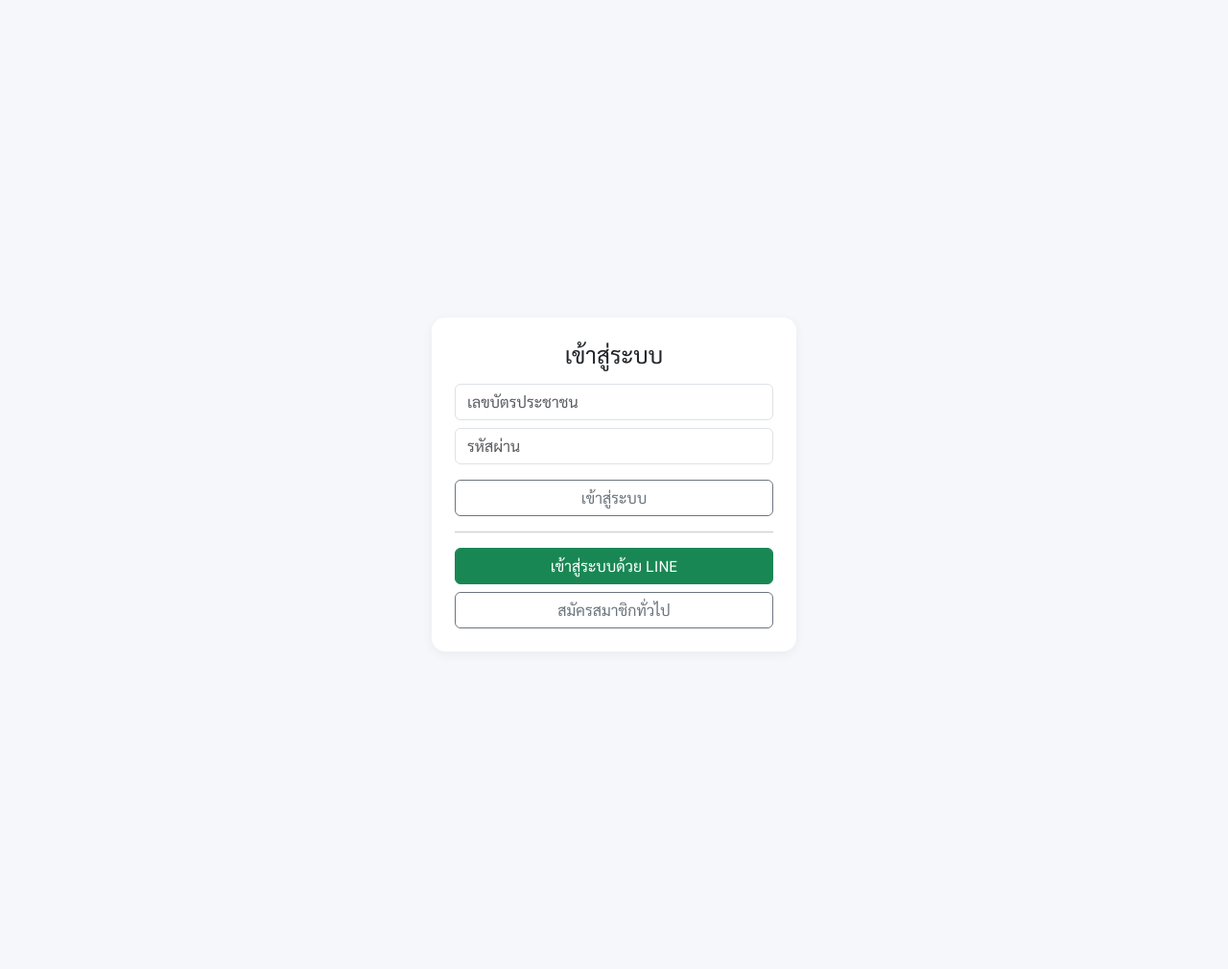
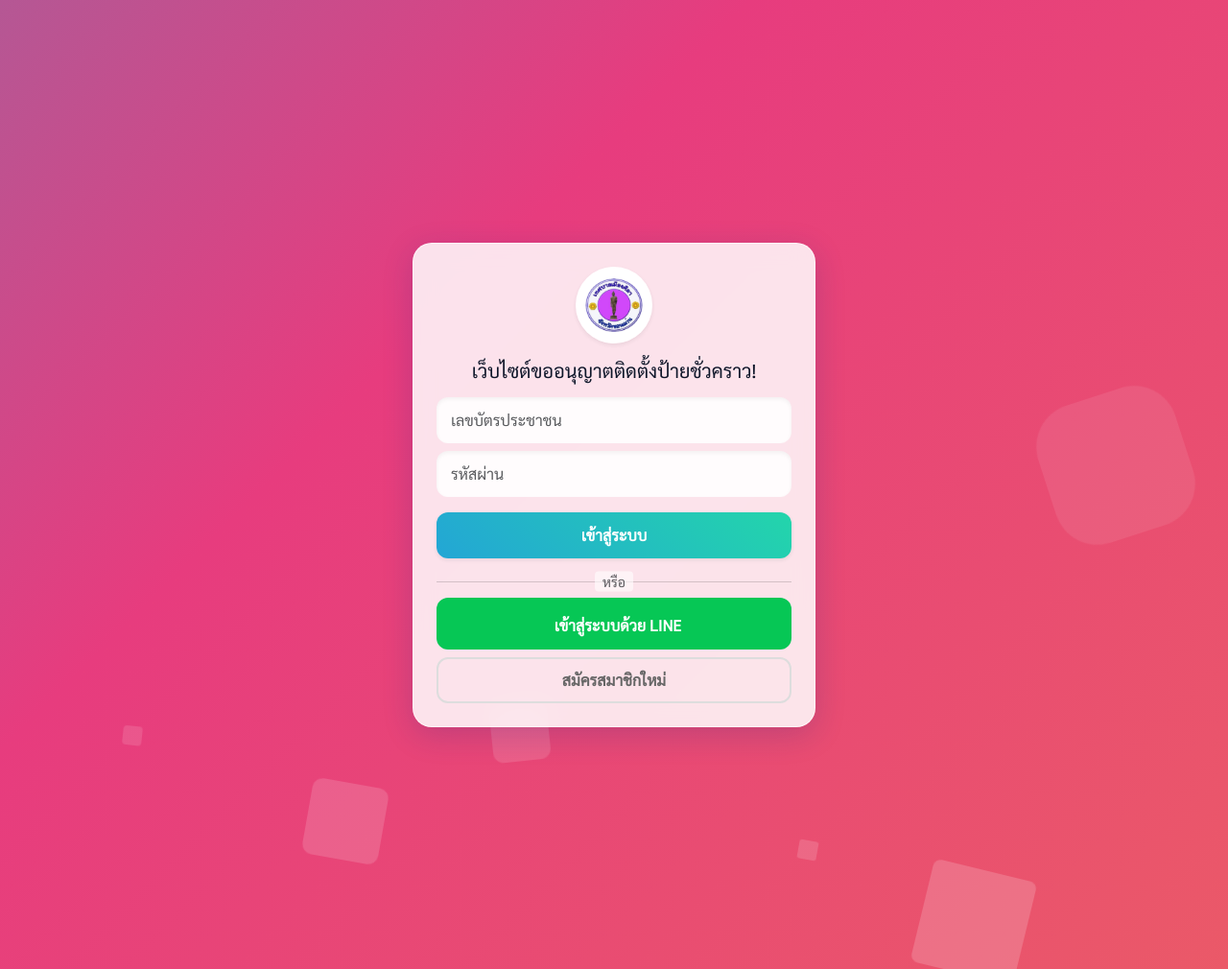
Before and after one commit to Ryuuichi999/projectfinal2026, a PHP site: page /Project2026/login.php in a window 1280 px wide. Shown: the whole page at 96% size. Run offline with PHP 8.4, Linux system fonts and the light colour scheme; some libraries are stand-ins or nearby versions.

Commit message:
แก้ไขหน้า login และ register ให้สวยขึ้น

```diff
--- /dev/null
+++ b/assets/css/dynamic-login.css
@@ -0,0 +1,217 @@
+/* Creating a dynamic moving gradient background */
+body {
+  margin: 0;
+  padding: 0;
+  font-family: "Sarabun", sans-serif;
+  /* Animated Gradient Background */
+  background: linear-gradient(-45deg, #ee7752, #e73c7e, #23a6d5, #23d5ab);
+  background-size: 400% 400%;
+  animation: gradientBG 15s ease infinite;
+  min-height: 100vh;
+  display: flex;
+  justify-content: center;
+  align-items: center;
+}
+
+@keyframes gradientBG {
+  0% {
+    background-position: 0% 50%;
+  }
+  50% {
+    background-position: 100% 50%;
+  }
+  100% {
+    background-position: 0% 50%;
+  }
+}
+
+/* Glassmorphism Card Style */
+.glass-card {
+  background: rgba(255, 255, 255, 0.85);
+  backdrop-filter: blur(12px);
+  -webkit-backdrop-filter: blur(12px);
+  border-radius: 20px;
+  border: 1px solid rgba(255, 255, 255, 0.6);
+  box-shadow: 0 8px 32px 0 rgba(31, 38, 135, 0.2);
+  padding: 1.5rem; /* Reduced from 2.5rem */
+  width: 100%;
+  max-width: 420px;
+  transition: transform 0.3s ease, box-shadow 0.3s ease;
+}
+
+.glass-card:hover {
+  transform: translateY(-5px);
+  box-shadow: 0 12px 40px 0 rgba(31, 38, 135, 0.3);
+}
+
+/* Typography & Elements */
+h4 {
+  color: #333;
+  font-weight: 700;
+  margin-bottom: 20px; /* Reduced from 30px */
+}
+
+.form-control {
+  background: rgba(255, 255, 255, 0.9);
+  border: none;
+  border-radius: 12px;
+  padding: 12px 15px;
+  box-shadow: inset 0 2px 4px rgba(0, 0, 0, 0.05);
+  transition: all 0.3s ease;
+}
+
+.form-control:focus {
+  background: #fff;
+  box-shadow: 0 0 0 3px rgba(35, 166, 213, 0.3);
+  transform: scale(1.02);
+}
+
+/* Custom Buttons */
+.btn-primary-gradient {
+  background: linear-gradient(45deg, #23a6d5, #23d5ab);
+  border: none;
+  color: white;
+  font-weight: 600;
+  border-radius: 12px;
+  padding: 12px;
+  transition: all 0.3s ease;
+}
+
+.btn-primary-gradient:hover {
+  background: linear-gradient(45deg, #23d5ab, #23a6d5);
+  box-shadow: 0 5px 15px rgba(35, 213, 171, 0.4);
+  transform: translateY(-2px);
+}
+
+.btn-line {
+  background-color: #06c755;
+  color: white;
+  font-weight: 600;
+  border: none;
+  border-radius: 12px;
+  padding: 12px;
+  transition: all 0.3s ease;
+}
+
+.btn-line:hover {
+  background-color: #05b34c;
+  color: white;
+  box-shadow: 0 5px 15px rgba(6, 199, 85, 0.4);
+  transform: translateY(-2px);
+}
+
+.btn-outline-custom {
+  border: 2px solid #ddd;
+  border-radius: 12px;
+  padding: 10px;
+  color: #666;
+  font-weight: 600;
+  transition: all 0.3s ease;
+}
+
+.btn-outline-custom:hover {
+  background: #f8f9fa;
+  border-color: #ccc;
+  color: #333;
+}
+
+/* Floating Shapes for minimal dynamism */
+.circles {
+  position: absolute;
+  top: 0;
+  left: 0;
+  width: 100%;
+  height: 100%;
+  overflow: hidden;
+  z-index: -1;
+}
+
+.circles li {
+  position: absolute;
+  display: block;
+  list-style: none;
+  width: 20px;
+  height: 20px;
+  background: rgba(255, 255, 255, 0.2);
+  animation: animate 25s linear infinite;
+  bottom: -150px;
+}
+
+.circles li:nth-child(1) {
+  left: 25%;
+  width: 80px;
+  height: 80px;
+  animation-delay: 0s;
+}
+.circles li:nth-child(2) {
+  left: 10%;
+  width: 20px;
+  height: 20px;
+  animation-delay: 2s;
+  animation-duration: 12s;
+}
+.circles li:nth-child(3) {
+  left: 70%;
+  width: 20px;
+  height: 20px;
+  animation-delay: 4s;
+}
+.circles li:nth-child(4) {
+  left: 40%;
+  width: 60px;
+  height: 60px;
+  animation-delay: 0s;
+  animation-duration: 18s;
+}
+.circles li:nth-child(5) {
+  left: 65%;
+  width: 20px;
+  height: 20px;
+  animation-delay: 0s;
+}
+.circles li:nth-child(6) {
+  left: 75%;
+  width: 110px;
+  height: 110px;
+  animation-delay: 3s;
+}
+.circles li:nth-child(7) {
+  left: 35%;
+  width: 150px;
+  height: 150px;
+  animation-delay: 7s;
+}
+.circles li:nth-child(8) {
+  left: 50%;
+  width: 25px;
+  height: 25px;
+  animation-delay: 15s;
+  animation-duration: 45s;
+}
+.circles li:nth-child(9) {
+  left: 20%;
+  width: 15px;
+  height: 15px;
+  animation-delay: 2s;
+  animation-duration: 35s;
+}
+.circles li:nth-child(10) {
+  left: 85%;
+  width: 150px;
+  height: 150px;
+  animation-delay: 0s;
+  animation-duration: 11s;
+}
+
+@keyframes animate {
+  0% {
+    transform: translateY(0) rotate(0deg);
+    opacity: 1;
+    border-radius: 0;
+  }
+  100% {
+    transform: translateY(-1000px) rotate(720deg);
+    opacity: 0;
+    border-radius: 50%;
+  }
+}
--- a/login.php
+++ b/login.php
@@ -27,14 +27,33 @@ if (isset($_POST['login'])) {
 
 <head>
     <meta charset="UTF-8">
-    <title>เข้าสู่ระบบ</title>
+    <title>เข้าสู่ระบบ - Project2026</title>
     <?php include 'includes/header.php'; ?>
+    <link rel="stylesheet" href="assets/css/dynamic-login.css">
 </head>
 
-<body class="d-flex justify-content-center align-items-center" style="height:100vh">
+<body>
 
-    <div class="card p-4 shadow fade-in-up" style="width:380px">
-        <h4 class="text-center mb-3">เข้าสู่ระบบ</h4>
+    <!-- Floating Background Particles -->
+    <ul class="circles">
+        <li></li>
+        <li></li>
+        <li></li>
+        <li></li>
+        <li></li>
+        <li></li>
+        <li></li>
+        <li></li>
+        <li></li>
+        <li></li>
+    </ul>
+
+    <div class="glass-card fade-in-up">
+        <div class="text-center">
+            <!-- Logo (Optional) -->
+            <img src="image/logosila.jpg" alt="Logo" class="rounded-circle shadow-sm mb-3" width="80">
+            <h5 class="mb-3">เว็บไซต์ขออนุญาตติดตั้งป้ายชั่วคราว!</h5>
+        </div>
 
         <?php if (isset($success) && $success): ?>
             <script>
@@ -81,27 +100,38 @@ if (isset($_POST['login'])) {
         <?php endif; ?>
 
         <form method="post">
-            <input class="form-control mb-2" name="citizen_id" placeholder="เลขบัตรประชาชน" required>
-            <input class="form-control mb-3" type="password" name="password" placeholder="รหัสผ่าน" required>
+            <div class="mb-2">
+                <input class="form-control" name="citizen_id" placeholder="เลขบัตรประชาชน" required>
+            </div>
+            <div class="mb-3">
+                <input class="form-control" type="password" name="password" placeholder="รหัสผ่าน" required>
+            </div>
 
-            <button name="login" class="btn btn-outline-secondary w-100">เข้าสู่ระบบ</button>
+            <button name="login" class="btn btn-primary-gradient w-100 mb-2 shadow-sm">
+                เข้าสู่ระบบ
+            </button>
         </form>
 
-        <hr>
+        <div class="position-relative mb-3">
+            <hr class="text-muted">
+            <span class="position-absolute top-50 start-50 translate-middle bg-white px-2 text-muted small"
+                style="background: rgba(255,255,255,0.6) !important; border-radius: 4px;">หรือ</span>
+        </div>
 
         <!-- ปุ่ม LINE Login -->
         <?php
         $line_login_url = "https://access.line.me/oauth2/v2.1/authorize?response_type=code&client_id=2008891589&redirect_uri=" . urlencode("http://localhost/Project2026/callback_line.php") . "&state=" . rand() . "&scope=profile%20openid";
         ?>
-        <a href="<?= $line_login_url ?>" class="btn btn-success w-100 mb-2">
-            <i class="bi bi-line"></i> เข้าสู่ระบบด้วย LINE
+        <a href="<?= $line_login_url ?>" class="btn btn-line w-100 mb-2">
+            <i class="bi bi-line fs-5 me-2"></i> เข้าสู่ระบบด้วย LINE
         </a>
 
-        <a href="register.php" class="btn btn-outline-secondary w-100">สมัครสมาชิกทั่วไป</a>
+        <a href="register.php" class="btn btn-outline-custom w-100">
+            สมัครสมาชิกใหม่
+        </a>
     </div>
-</body>
-</div>
-<?php include 'includes/scripts.php'; ?>
+
+    <?php include 'includes/scripts.php'; ?>
 </body>
 
 </html>
```
Also changed, not shown: register.php (+57 -18 lines).
